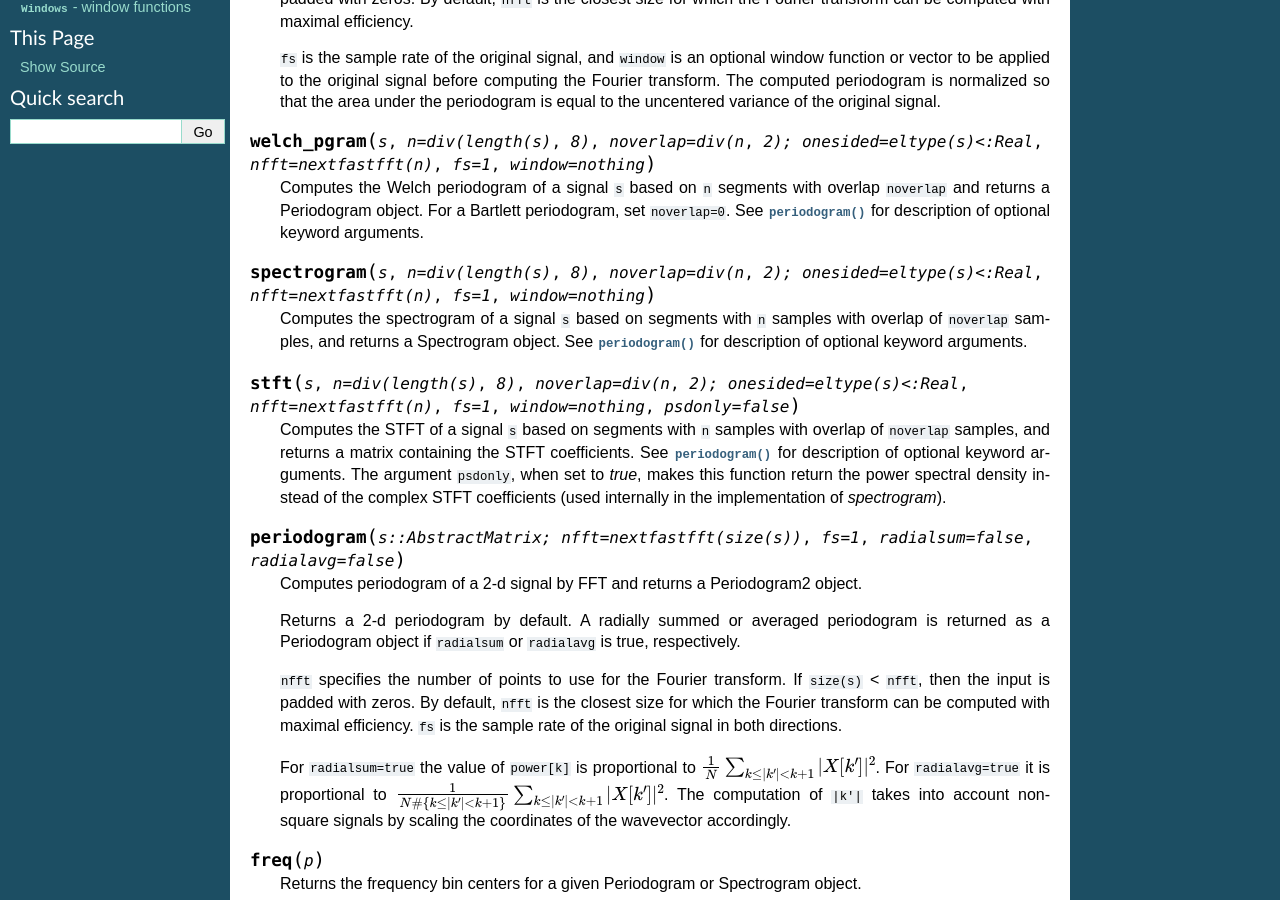
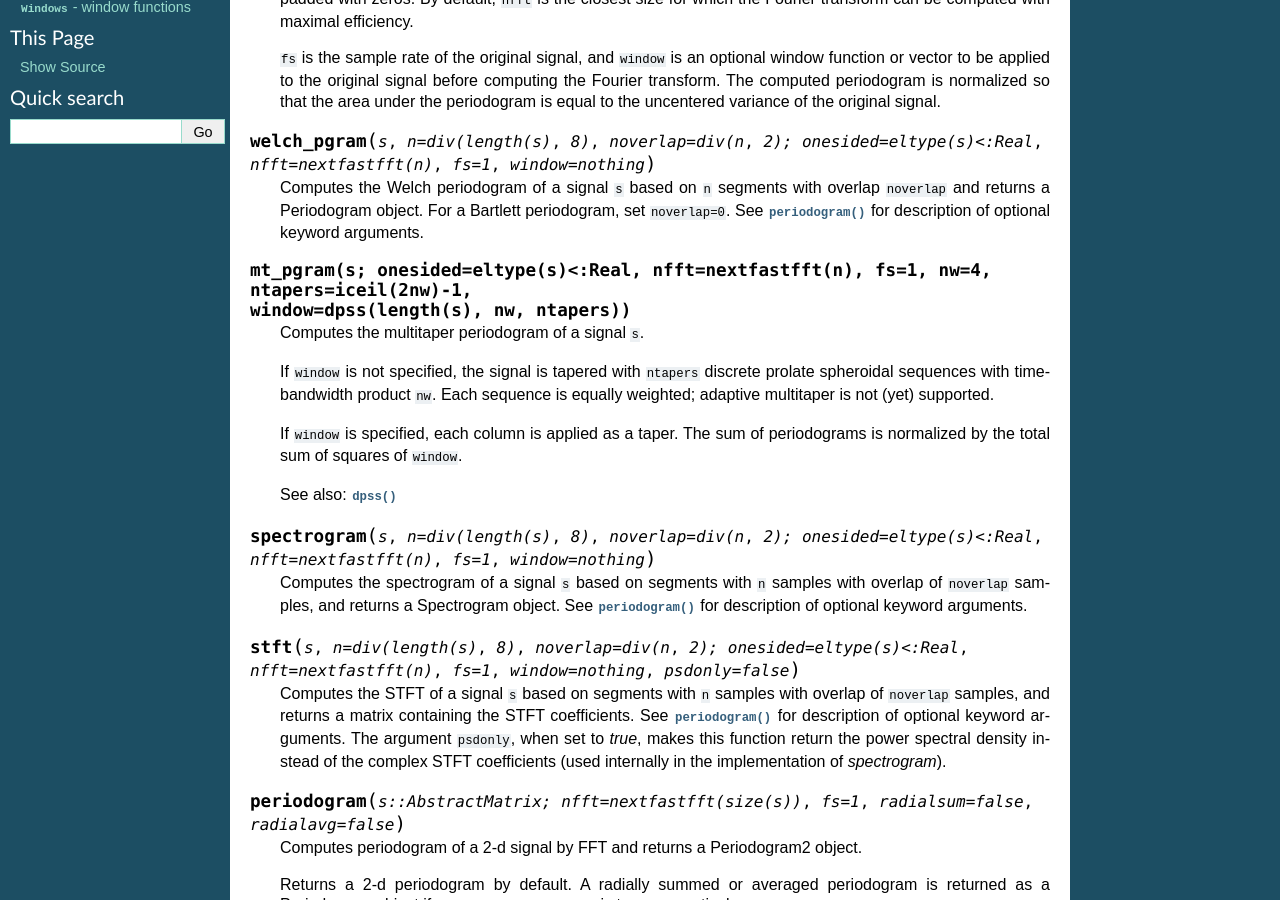
Before and after one commit to JuliaDSP/DSP.jl, a Sphinx documentation site: the page built from doc/periodograms.rst, in a window 1280 px wide and 900 px high, scrolled down 359 px. Built offline with Sphinx 7.4.7, drawn with Linux system fonts in a browser that asks for light colours; formulas are drawn with MathJax 3.

Commit message:
Add mt_pgram (multitaper periodogram)

```diff
--- a/doc/periodograms.rst
+++ b/doc/periodograms.rst
@@ -33,6 +33,22 @@
     segments with overlap ``noverlap`` and returns a Periodogram
     object. For a Bartlett periodogram, set ``noverlap=0``. See
     :func:`periodogram` for description of optional keyword arguments.
+
+.. function:: mt_pgram(s; onesided=eltype(s)<:Real, nfft=nextfastfft(n), fs=1, nw=4, ntapers=iceil(2nw)-1,
+                          window=dpss(length(s), nw, ntapers))
+
+    Computes the multitaper periodogram of a signal ``s``.
+
+    If ``window`` is not specified, the signal is tapered with
+    ``ntapers`` discrete prolate spheroidal sequences with
+    time-bandwidth product ``nw``. Each sequence is equally weighted;
+    adaptive multitaper is not (yet) supported.
+
+    If ``window`` is specified, each column is applied as a taper. The
+    sum of periodograms is normalized by the total sum of squares of
+    ``window``.
+
+    See also: :func:`dpss`
 
 .. function:: spectrogram(s, n=div(length(s), 8), noverlap=div(n, 2); onesided=eltype(s)<:Real, nfft=nextfastfft(n), fs=1, window=nothing)
 
```
Also changed, not shown: 3 other files.
